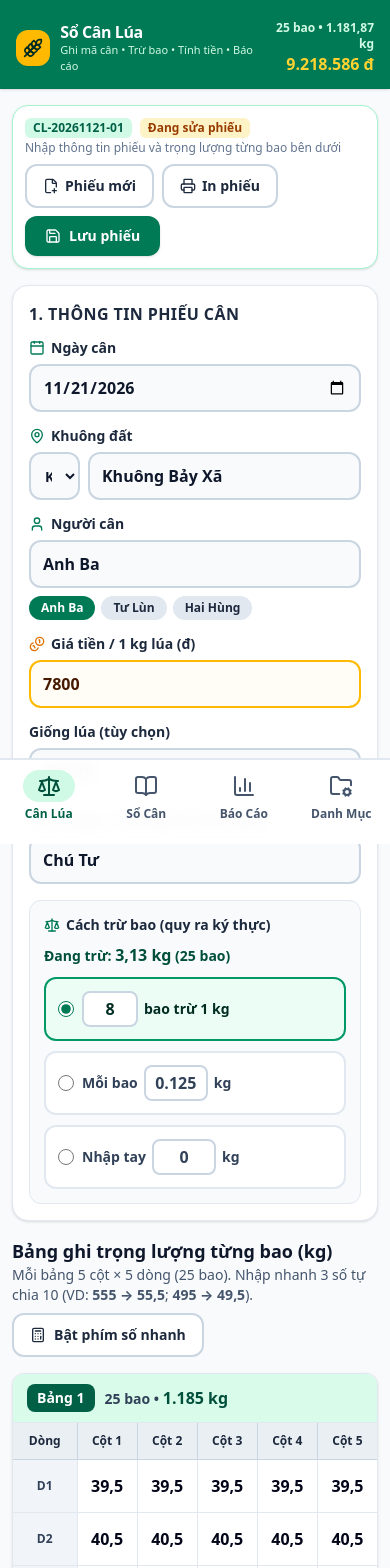
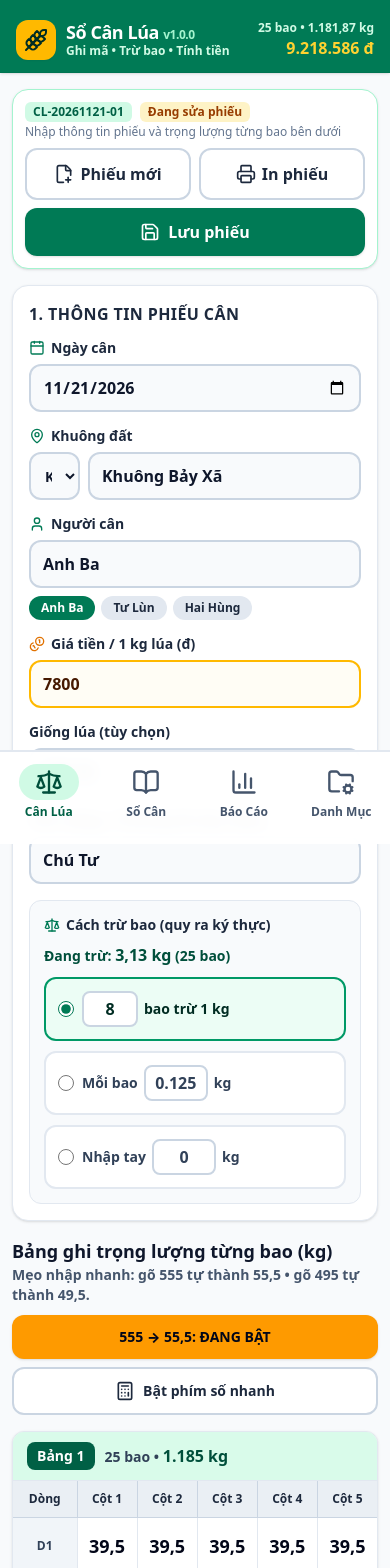
Before and after one commit to ctpos-bot/so-can-lua, a React (Vite) app: page / in a window 390 px wide. Shown: the top 1568 px of the page. Built offline with nearby package versions, Linux system fonts and the light colour scheme.

Commit message:
v1.0.0: Them thong tin phien ban, bat/tat nhap nhanh 555->55.5, giao dien chu/nut lon cho nguoi lon tuoi

```diff
--- a/src/App.tsx
+++ b/src/App.tsx
@@ -175,27 +175,27 @@ export function App() {
   };
 
   const navItems: { key: TabKey; label: string; icon: React.ReactNode }[] = [
-    { key: 'weigh', label: 'Cân Lúa', icon: <Scale className="h-6 w-6" /> },
-    { key: 'records', label: 'Sổ Cân', icon: <BookOpen className="h-6 w-6" /> },
-    { key: 'reports', label: 'Báo Cáo', icon: <BarChart3 className="h-6 w-6" /> },
-    { key: 'settings', label: 'Danh Mục', icon: <FolderCog className="h-6 w-6" /> },
+    { key: 'weigh', label: 'Cân Lúa', icon: <Scale className="h-7 w-7" /> },
+    { key: 'records', label: 'Sổ Cân', icon: <BookOpen className="h-7 w-7" /> },
+    { key: 'reports', label: 'Báo Cáo', icon: <BarChart3 className="h-7 w-7" /> },
+    { key: 'settings', label: 'Danh Mục', icon: <FolderCog className="h-7 w-7" /> },
   ];
 
   return (
-    <div className="min-h-screen bg-slate-50 pb-24 md:pb-8">
+    <div className="min-h-screen bg-slate-50 pb-28 md:pb-8">
       {/* Top App Bar */}
       <header className="no-print sticky top-0 z-30 border-b border-emerald-800/20 bg-emerald-700 text-white shadow-sm pt-safe">
         <div className="mx-auto flex max-w-5xl items-center justify-between px-4 py-3">
           <div className="flex items-center gap-2.5">
-            <div className="flex h-9 w-9 items-center justify-center rounded-xl bg-amber-400 text-emerald-950 shadow-xs">
-              <Wheat className="h-5 w-5" />
+            <div className="flex h-10 w-10 items-center justify-center rounded-xl bg-amber-400 text-emerald-950 shadow-xs">
+              <Wheat className="h-6 w-6" />
             </div>
             <div>
-              <h1 className="text-base font-extrabold leading-tight tracking-tight">
-                Sổ Cân Lúa
+              <h1 className="text-lg font-black leading-tight tracking-tight">
+                Sổ Cân Lúa <span className="text-xs font-bold text-emerald-200">v1.0.0</span>
               </h1>
-              <p className="text-[11px] text-emerald-100">
-                Ghi mã cân • Trừ bao • Tính tiền • Báo cáo
+              <p className="text-xs font-semibold text-emerald-100">
+                Ghi mã • Trừ bao • Tính tiền
               </p>
             </div>
           </div>
@@ -242,6 +242,13 @@ export function App() {
             weighers={weighers}
             isEditingExisting={isEditingExisting}
             savedBanner={savedBanner}
+            quickThreeDigitDecimal={settings.quickThreeDigitDecimal}
+            onToggleQuickThreeDigit={() =>
+              setSettings((prev) => ({
+                ...prev,
+                quickThreeDigitDecimal: !prev.quickThreeDigitDecimal,
+              }))
+            }
             onChange={setActiveRecord}
             onSave={handleSaveActive}
             onNewRecord={handleNewRecord}
@@ -284,12 +291,12 @@ export function App() {
                 key={item.key}
                 type="button"
                 onClick={() => setTab(item.key)}
-                className={`flex flex-col items-center justify-center gap-1 py-2.5 text-xs font-extrabold transition ${
+                className={`flex flex-col items-center justify-center gap-1 py-3 text-xs font-black transition ${
                   active ? 'text-emerald-800' : 'text-slate-600'
                 }`}
               >
                 <div
-                  className={`rounded-full px-3.5 py-1 transition ${
+                  className={`rounded-full px-4 py-1 transition ${
                     active ? 'bg-emerald-100 text-emerald-900' : ''
                   }`}
                 >
--- a/src/components/MasterDataView.tsx
+++ b/src/components/MasterDataView.tsx
@@ -7,6 +7,7 @@ import {
   Trash2,
   Download,
   Upload,
+  Info,
 } from 'lucide-react';
 import type { AppSettings, Plot, WeighingRecord } from '../types/weighing';
 
@@ -271,7 +272,7 @@ export const MasterDataView: React.FC<MasterDataViewProps> = ({
           </div>
 
           <div>
-            <label className="mb-1 block text-xs font-semibold text-slate-600">
+            <label className="mb-1.5 block text-sm font-bold text-slate-700">
               Người cân mặc định
             </label>
             <input
@@ -283,36 +284,64 @@ export const MasterDataView: React.FC<MasterDataViewProps> = ({
                   defaultWeigherName: e.target.value,
                 })
               }
-              className="w-full rounded-xl border border-slate-300 px-3 py-2 text-sm font-semibold"
+              className="w-full rounded-xl border-2 border-slate-300 px-3 py-2.5 text-base font-bold"
             />
           </div>
+        </div>
+
+        {/* Bật / tắt nhập nhanh 555 => 55,5 */}
+        <div className="mt-4 flex flex-wrap items-center justify-between gap-3 rounded-xl border-2 border-slate-200 bg-slate-50 p-3.5">
+          <div>
+            <div className="text-base font-extrabold text-slate-900">
+              Nhập nhanh 3 số thành số lẻ (555 → 55,5)
+            </div>
+            <div className="text-sm font-medium text-slate-600">
+              Khi bật, gõ 555 tự đổi thành 55,5 kg; gõ 495 tự thành 49,5 kg.
+            </div>
+          </div>
+          <button
+            type="button"
+            onClick={() =>
+              onUpdateSettings({
+                ...settings,
+                quickThreeDigitDecimal: !settings.quickThreeDigitDecimal,
+              })
+            }
+            className={`min-w-[130px] rounded-xl px-5 py-3 text-base font-black transition active:scale-95 ${
+              settings.quickThreeDigitDecimal
+                ? 'bg-emerald-700 text-white shadow-sm'
+                : 'border-2 border-slate-300 bg-white text-slate-700'
+            }`}
+          >
+            {settings.quickThreeDigitDecimal ? 'ĐANG BẬT' : 'ĐANG TẮT'}
+          </button>
         </div>
       </div>
 
       {/* Sao lưu & Khôi phục */}
       <div className="rounded-2xl border border-slate-200 bg-white p-4 shadow-sm">
-        <h2 className="mb-1 text-base font-bold text-slate-800">
+        <h2 className="mb-1 text-lg font-extrabold text-slate-900">
           Sao lưu & Khôi phục dữ liệu
         </h2>
-        <p className="mb-3 text-xs text-slate-500">
+        <p className="mb-3 text-sm font-medium text-slate-600">
           Dữ liệu được lưu trực tiếp trên máy (hoạt động không cần mạng). Hãy sao lưu định kỳ để tránh mất sổ khi đổi điện thoại.
         </p>
-        <div className="flex flex-wrap gap-2">
+        <div className="flex flex-wrap gap-2.5">
           <button
             type="button"
             onClick={handleExportBackup}
-            className="inline-flex items-center gap-1.5 rounded-xl bg-slate-800 px-4 py-2 text-xs font-bold text-white hover:bg-slate-900"
+            className="inline-flex items-center gap-2 rounded-xl bg-slate-800 px-5 py-3 text-sm font-extrabold text-white hover:bg-slate-900 active:scale-95"
           >
-            <Download className="h-4 w-4" />
+            <Download className="h-5 w-5" />
             Tải file sao lưu (JSON)
           </button>
 
           <button
             type="button"
             onClick={() => fileInputRef.current?.click()}
-            className="inline-flex items-center gap-1.5 rounded-xl border border-slate-300 bg-white px-4 py-2 text-xs font-bold text-slate-700 hover:bg-slate-50"
+            className="inline-flex items-center gap-2 rounded-xl border-2 border-slate-300 bg-white px-5 py-3 text-sm font-extrabold text-slate-800 hover:bg-slate-50 active:scale-95"
           >
-            <Upload className="h-4 w-4" />
+            <Upload className="h-5 w-5" />
             Khôi phục từ file
           </button>
           <input
@@ -324,8 +353,27 @@ export const MasterDataView: React.FC<MasterDataViewProps> = ({
           />
         </div>
         {backupMsg && (
-          <p className="mt-2 text-xs font-semibold text-emerald-700">{backupMsg}</p>
+          <p className="mt-2.5 text-sm font-bold text-emerald-700">{backupMsg}</p>
         )}
+      </div>
+
+      {/* Thông tin ứng dụng */}
+      <div className="rounded-2xl border-2 border-emerald-200 bg-emerald-50/50 p-4 shadow-sm">
+        <h2 className="mb-2 flex items-center gap-2 text-lg font-extrabold text-emerald-950">
+          <Info className="h-5 w-5 text-emerald-700" />
+          Thông tin ứng dụng
+        </h2>
+        <div className="space-y-1.5 text-base text-slate-800">
+          <div>
+            Tên ứng dụng: <strong className="font-black text-emerald-900">Sổ Cân Lúa</strong>
+          </div>
+          <div>
+            Phiên bản: <span className="rounded-lg bg-emerald-700 px-2.5 py-0.5 text-sm font-black text-white">v1.0.0</span>
+          </div>
+          <div className="text-sm font-medium text-slate-600">
+            Hỗ trợ cân lúa ghi sổ 5×5, trừ bao quy ký, tính tiền, quản lý khuông đất, người cân và báo cáo số liệu offline trên WebApp & Android APK.
+          </div>
+        </div>
       </div>
     </div>
   );
--- a/src/components/WeighingForm.tsx
+++ b/src/components/WeighingForm.tsx
@@ -24,6 +24,8 @@ interface WeighingFormProps {
   weighers: string[];
   isEditingExisting: boolean;
   savedBanner: boolean;
+  quickThreeDigitDecimal: boolean;
+  onToggleQuickThreeDigit: () => void;
   onChange: (updated: WeighingRecord) => void;
   onSave: () => void;
   onNewRecord: () => void;
@@ -36,6 +38,8 @@ export const WeighingForm: React.FC<WeighingFormProps> = ({
   weighers,
   isEditingExisting,
   savedBanner,
+  quickThreeDigitDecimal,
+  onToggleQuickThreeDigit,
   onChange,
   onSave,
   onNewRecord,
@@ -87,29 +91,29 @@ export const WeighingForm: React.FC<WeighingFormProps> = ({
           </p>
         </div>
 
-        <div className="flex flex-wrap items-center gap-2">
+        <div className="flex w-full sm:w-auto flex-wrap items-center gap-2">
           <button
             type="button"
             onClick={onNewRecord}
-            className="inline-flex items-center gap-1.5 rounded-xl border-2 border-slate-300 bg-white px-4 py-2.5 text-sm font-bold text-slate-800 hover:bg-slate-50 active:scale-95"
+            className="inline-flex flex-1 sm:flex-initial items-center justify-center gap-1.5 rounded-xl border-2 border-slate-300 bg-white px-4 py-3 text-base font-extrabold text-slate-800 hover:bg-slate-50 active:scale-95"
           >
-            <FilePlus2 className="h-4 w-4" />
+            <FilePlus2 className="h-5 w-5" />
             Phiếu mới
           </button>
           <button
             type="button"
             onClick={onPrint}
-            className="inline-flex items-center gap-1.5 rounded-xl border-2 border-slate-300 bg-white px-4 py-2.5 text-sm font-bold text-slate-800 hover:bg-slate-50 active:scale-95"
+            className="inline-flex flex-1 sm:flex-initial items-center justify-center gap-1.5 rounded-xl border-2 border-slate-300 bg-white px-4 py-3 text-base font-extrabold text-slate-800 hover:bg-slate-50 active:scale-95"
           >
-            <Printer className="h-4 w-4" />
+            <Printer className="h-5 w-5" />
             In phiếu
           </button>
           <button
             type="button"
             onClick={onSave}
-            className="inline-flex items-center gap-2 rounded-xl bg-emerald-700 px-5 py-2.5 text-sm font-extrabold text-white shadow-sm hover:bg-emerald-800 active:scale-95"
+            className="inline-flex w-full sm:w-auto items-center justify-center gap-2 rounded-xl bg-emerald-700 px-6 py-3 text-base font-black text-white shadow-sm hover:bg-emerald-800 active:scale-95"
           >
-            <Save className="h-4 w-4" />
+            <Save className="h-5 w-5" />
             Lưu phiếu
           </button>
         </div>
@@ -391,6 +395,8 @@ export const WeighingForm: React.FC<WeighingFormProps> = ({
       {/* Bảng nhập trọng lượng từng bao */}
       <WeighingGrid
         tables={record.tables}
+        quickThreeDigitDecimal={quickThreeDigitDecimal}
+        onToggleQuickThreeDigit={onToggleQuickThreeDigit}
         onChangeTables={(tables) => onChange({ ...record, tables })}
       />
 
--- a/src/components/WeighingGrid.tsx
+++ b/src/components/WeighingGrid.tsx
@@ -12,6 +12,8 @@ import {
 
 interface WeighingGridProps {
   tables: WeighingTable[];
+  quickThreeDigitDecimal: boolean;
+  onToggleQuickThreeDigit: () => void;
   onChangeTables: (tables: WeighingTable[]) => void;
 }
 
@@ -23,6 +25,8 @@ interface ActiveCell {
 
 export const WeighingGrid: React.FC<WeighingGridProps> = ({
   tables,
+  quickThreeDigitDecimal,
+  onToggleQuickThreeDigit,
   onChangeTables,
 }) => {
   const [activeCell, setActiveCell] = useState<ActiveCell | null>(null);
@@ -34,7 +38,7 @@ export const WeighingGrid: React.FC<WeighingGridProps> = ({
     `${tIdx}-${col}-${row}`;
 
   const commitCell = (tIdx: number, col: number, row: number, raw: string) => {
-    const parsed = parseWeightInput(raw);
+    const parsed = parseWeightInput(raw, quickThreeDigitDecimal);
     const updated = tables.map((tbl, idx) => {
       if (idx !== tIdx) return tbl;
       const newCells = tbl.cells.map((c, cIdx) =>
@@ -176,27 +180,44 @@ export const WeighingGrid: React.FC<WeighingGridProps> = ({
 
   return (
     <div className="space-y-4">
-      <div className="flex flex-wrap items-center justify-between gap-2">
+      <div className="space-y-2.5">
         <div>
-          <h3 className="text-lg font-extrabold text-slate-900">
+          <h3 className="text-lg font-black text-slate-900">
             Bảng ghi trọng lượng từng bao (kg)
           </h3>
-          <p className="text-sm font-medium text-slate-600">
-            Mỗi bảng 5 cột × 5 dòng (25 bao). Nhập nhanh 3 số tự chia 10 (VD: <strong>555 → 55,5</strong>; <strong>495 → 49,5</strong>).
+          <p className="text-sm font-semibold text-slate-600">
+            {quickThreeDigitDecimal
+              ? 'Mẹo nhập nhanh: gõ 555 tự thành 55,5 • gõ 495 tự thành 49,5.'
+              : 'Đang nhập theo số chính xác (muốn có số lẻ hãy bấm dấu phẩy).'}
           </p>
         </div>
+        <div className="flex flex-wrap gap-2">
+          <button
+            type="button"
+            onClick={onToggleQuickThreeDigit}
+            className={`inline-flex flex-1 min-w-[200px] items-center justify-center gap-2 rounded-xl px-4 py-3 text-sm font-extrabold transition active:scale-95 ${
+              quickThreeDigitDecimal
+                ? 'bg-amber-500 text-slate-950 shadow-sm'
+                : 'border-2 border-slate-300 bg-white text-slate-800 hover:bg-slate-50'
+            }`}
+          >
+            {quickThreeDigitDecimal
+              ? '555 → 55,5: ĐANG BẬT'
+              : '555 → 55,5: ĐANG TẮT'}
+          </button>
           <button
             type="button"
             onClick={() => setUseCustomNumpad((prev) => !prev)}
-          className={`inline-flex items-center gap-2 rounded-xl px-4 py-2.5 text-sm font-bold transition ${
+            className={`inline-flex flex-1 min-w-[180px] items-center justify-center gap-2 rounded-xl px-4 py-3 text-sm font-extrabold transition active:scale-95 ${
               useCustomNumpad
                 ? 'bg-emerald-700 text-white shadow-sm'
                 : 'border-2 border-slate-300 bg-white text-slate-800 hover:bg-slate-50'
             }`}
           >
-          <Calculator className="h-4 w-4" />
-          {useCustomNumpad ? 'Đang bật phím số nhanh' : 'Bật phím số nhanh'}
+            <Calculator className="h-5 w-5" />
+            {useCustomNumpad ? 'Phím số nhanh: BẬT' : 'Bật phím số nhanh'}
           </button>
+        </div>
       </div>
 
       {tables.map((table, tIdx) => {
@@ -279,7 +300,7 @@ export const WeighingGrid: React.FC<WeighingGridProps> = ({
                               <button
                                 type="button"
                                 onClick={() => focusCell(tIdx, cIdx, rIdx)}
-                                className={`h-13 w-full px-1 text-center text-base font-extrabold tabular-nums transition ${
+                                className={`h-14 w-full px-1 text-center text-lg font-black tabular-nums transition ${
                                   displayVal
                                     ? 'text-slate-950'
                                     : 'text-slate-300'
@@ -313,7 +334,7 @@ export const WeighingGrid: React.FC<WeighingGridProps> = ({
                                   );
                                 }}
                                 onKeyDown={(e) => handleKeyDown(e, tIdx, cIdx, rIdx)}
-                                className="h-13 w-full bg-transparent px-1 text-center text-base font-extrabold text-slate-950 tabular-nums placeholder:text-slate-300 focus:outline-none"
+                                className="h-14 w-full bg-transparent px-1 text-center text-lg font-black text-slate-950 tabular-nums placeholder:text-slate-300 focus:outline-none"
                               />
                             )}
                           </td>
@@ -324,13 +345,13 @@ export const WeighingGrid: React.FC<WeighingGridProps> = ({
                 </tbody>
                 <tfoot>
                   <tr className="bg-amber-100 font-black text-emerald-950">
-                    <td className="border-r border-slate-300 py-2.5 px-1 text-xs sm:text-sm font-extrabold text-slate-800">
+                    <td className="border-r border-slate-300 py-3 px-1 text-sm font-black text-slate-900">
                       Tổng
                     </td>
                     {colTotals.map((total, cIdx) => (
                       <td
                         key={cIdx}
-                        className="border-r border-slate-300 py-2.5 px-1 text-base font-black tabular-nums last:border-r-0"
+                        className="border-r border-slate-300 py-3 px-1 text-lg font-black tabular-nums last:border-r-0"
                       >
                         {total > 0 ? formatWeight(total) : '0'}
                       </td>
--- a/src/types/weighing.ts
+++ b/src/types/weighing.ts
@@ -52,6 +52,8 @@ export interface AppSettings {
   defaultPricePerKg: number;
   defaultTareConfig: TareConfig;
   defaultWeigherName: string;
+  /** Tự động đổi 3 chữ số liền thành số lẻ (VD: 555 => 55,5) */
+  quickThreeDigitDecimal: boolean;
 }
 
 export interface RecordSummary {
--- a/src/utils/calculations.ts
+++ b/src/utils/calculations.ts
@@ -19,12 +19,15 @@ export function createEmptyTable(index: number): WeighingTable {
   };
 }
 
-export function parseWeightInput(raw: string): number | null {
+export function parseWeightInput(
+  raw: string,
+  quickThreeDigitDecimal = true
+): number | null {
   const cleaned = raw.trim().replace(/,/g, '.').replace(/\s+/g, '');
   if (!cleaned) return null;
 
   // Nhập nhanh 3 chữ số không cần dấu phẩy: 555 => 55.5, 495 => 49.5
-  if (/^\d{3}$/.test(cleaned)) {
+  if (quickThreeDigitDecimal && /^\d{3}$/.test(cleaned)) {
     const num = Number(cleaned) / 10;
     return num > 0 ? Math.round(num * 100) / 100 : null;
   }
```
Also changed, not shown: src/utils/storage.ts (+13 -1 lines). Lines whose indentation alone changed are shown as unchanged.
